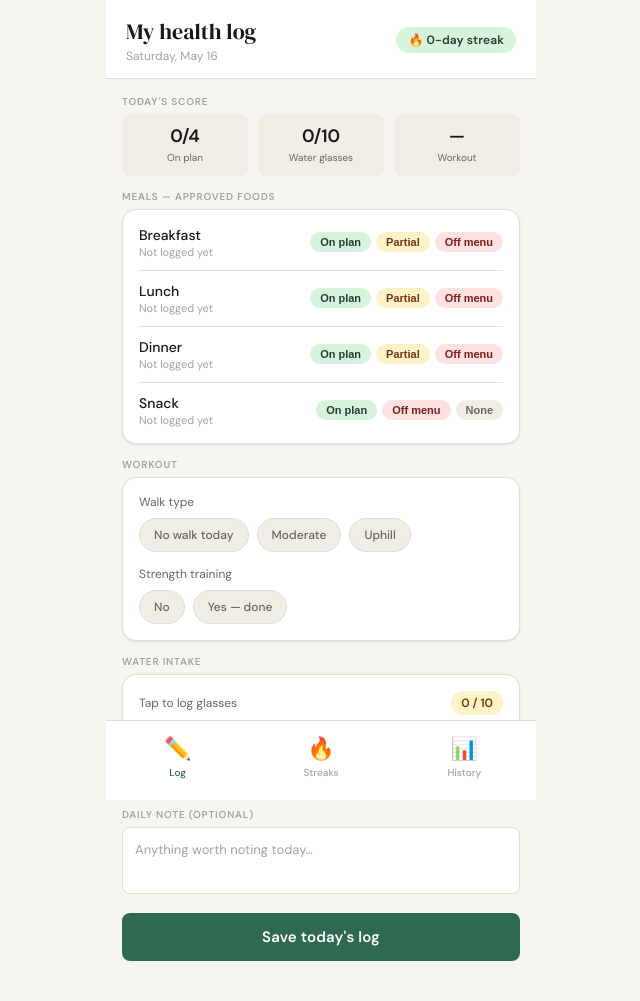
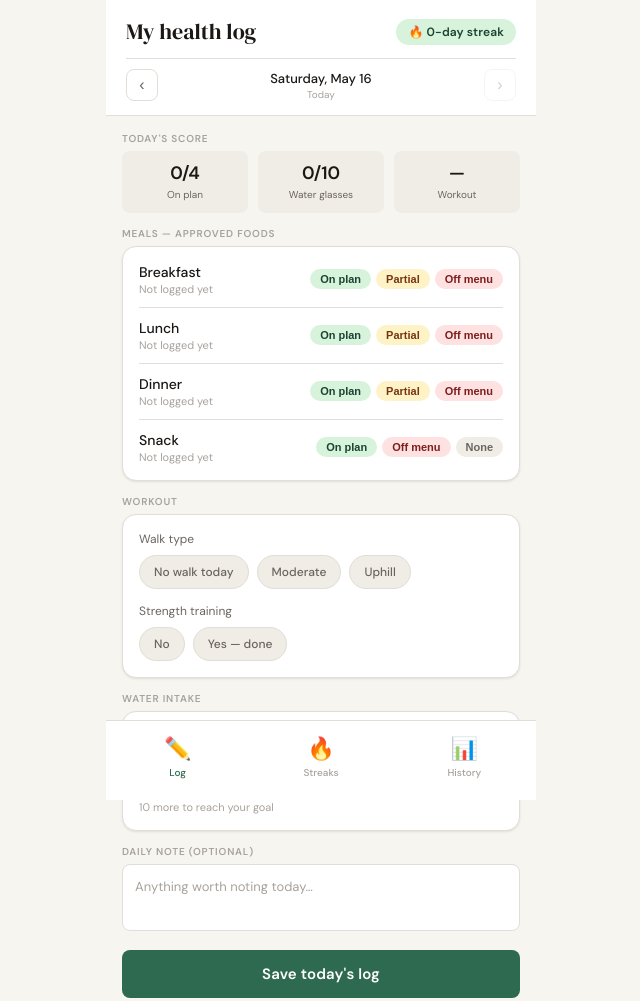
Before and after one commit to tinyjups/health-log, a plain HTML site: page index.html in a window 1280 px wide. Shown: the whole page, without its empty margins (319-959 px from the left). Drawn offline with Linux system fonts and the light colour scheme.

Commit message:
Add files via upload

```diff
--- a/index.html
+++ b/index.html
@@ -71,6 +71,13 @@
   .header-top { display: flex; align-items: center; justify-content: space-between; }
   .header-title { font-family: 'DM Serif Display', serif; font-size: 22px; color: var(--text); }
   .header-date { font-size: 12px; color: var(--text3); margin-top: 2px; }
+  .date-nav { display: flex; align-items: center; justify-content: space-between; margin-top: 10px; padding-top: 10px; border-top: 1px solid var(--border); }
+  .date-nav-btn { background: none; border: 1px solid var(--border); border-radius: 8px; width: 32px; height: 32px; display: flex; align-items: center; justify-content: center; cursor: pointer; font-size: 16px; color: var(--text2); transition: background 0.15s; }
+  .date-nav-btn:active { background: var(--surface2); }
+  .date-nav-btn:disabled { opacity: 0.3; cursor: default; }
+  .date-nav-label { font-size: 13px; font-weight: 500; color: var(--text); text-align: center; flex: 1; }
+  .date-nav-today { font-size: 10px; color: var(--text3); text-align: center; margin-top: 1px; }
+  .past-banner { background: var(--amber-light); color: var(--amber-text); font-size: 12px; font-weight: 500; padding: 8px 14px; border-radius: 8px; text-align: center; display: none; }
   .streak-badge {
     background: var(--green-light);
     color: var(--green-text);
@@ -381,10 +388,20 @@
       </div>
       <div class="streak-badge" id="streakBadge">🔥 0-day streak</div>
     </div>
+    <div class="date-nav">
+      <button class="date-nav-btn" id="prevDayBtn" onclick="changeDay(-1)">‹</button>
+      <div>
+        <div class="date-nav-label" id="dateNavLabel"></div>
+        <div class="date-nav-today" id="dateNavSub"></div>
+      </div>
+      <button class="date-nav-btn" id="nextDayBtn" onclick="changeDay(1)">›</button>
+    </div>
   </div>
 
   <!-- LOG SCREEN -->
   <div class="screen active" id="screen-log">
+
+    <div class="past-banner" id="pastBanner">📅 Editing a past entry — changes save automatically</div>
 
     <div>
       <div class="label">Today's score</div>
@@ -551,7 +568,16 @@ const MEAL_LABELS = { breakfast:'Breakfast', lunch:'Lunch', dinner:'Dinner', sna
 
 function todayKey() {
   const d = new Date();
+  return dateToKey(d);
+}
+
+function dateToKey(d) {
   return `${d.getFullYear()}-${String(d.getMonth()+1).padStart(2,'0')}-${String(d.getDate()).padStart(2,'0')}`;
+}
+
+function keyToDate(key) {
+  const [y,m,d] = key.split('-').map(Number);
+  return new Date(y, m-1, d);
 }
 
 function getStorage() {
@@ -561,10 +587,8 @@ function setStorage(data) {
   try { localStorage.setItem('healthLog', JSON.stringify(data)); } catch(e) {}
 }
 
-function getTodayData() {
-  const all = getStorage();
-  const key = todayKey();
-  if (!all[key]) all[key] = {
+function emptyDay() {
+  return {
     meals: { breakfast: null, lunch: null, dinner: null, snack: null },
     mealNotes: { breakfast: '', lunch: '', dinner: '', snack: '' },
     walk: null,
@@ -573,21 +597,60 @@ function getTodayData() {
     note: '',
     saved: false
   };
+}
+
+function getDataForKey(key) {
+  const all = getStorage();
+  if (!all[key]) all[key] = emptyDay();
   return { all, key, day: all[key] };
 }
 
-function saveTodayData(day) {
-  const { all, key } = getTodayData();
+function saveDataForKey(key, day) {
+  const all = getStorage();
   all[key] = day;
   setStorage(all);
 }
 
-// STATE
-let state = getTodayData().day;
+// STATE — activeKey drives which day is shown
+let activeKey = todayKey();
+let state = getDataForKey(activeKey).day;
+
+function changeDay(delta) {
+  const d = keyToDate(activeKey);
+  d.setDate(d.getDate() + delta);
+  const newKey = dateToKey(d);
+  // don't go into the future
+  if (newKey > todayKey()) return;
+  activeKey = newKey;
+  state = getDataForKey(activeKey).day;
+  refreshLogScreen();
+}
+
+function refreshLogScreen() {
+  updateDateNav();
+  buildMealsCard();
+  buildWaterDots();
+  loadState();
+  updateScores();
+  updateStreakBadge();
+}
+
+function updateDateNav() {
+  const isToday = activeKey === todayKey();
+  const d = keyToDate(activeKey);
+  document.getElementById('dateNavLabel').textContent = d.toLocaleDateString('en-US', { weekday:'long', month:'short', day:'numeric' });
+  document.getElementById('dateNavSub').textContent = isToday ? 'Today' : keyToDate(activeKey).getFullYear() !== new Date().getFullYear() ? activeKey : '';
+  document.getElementById('nextDayBtn').disabled = isToday;
+  document.getElementById('pastBanner').style.display = isToday ? 'none' : 'block';
+  // update section label
+  const scoreLabel = document.querySelector('#screen-log .label');
+  if (scoreLabel) scoreLabel.textContent = isToday ? "Today's score" : "Day score";
+}
 
 function init() {
-  const d = new Date();
-  document.getElementById('headerDate').textContent = d.toLocaleDateString('en-US', { weekday:'long', month:'long', day:'numeric' });
+  activeKey = todayKey();
+  state = getDataForKey(activeKey).day;
+  updateDateNav();
   buildMealsCard();
   buildWaterDots();
   loadState();
@@ -638,7 +701,7 @@ function buildWaterDots() {
 }
 
 function loadState() {
-  const { day } = getTodayData();
+  const { day } = getDataForKey(activeKey);
   state = day;
   MEAL_KEYS.forEach(meal => {
     if (state.meals[meal]) applyMealUI(meal, state.meals[meal]);
@@ -746,13 +809,13 @@ function updateScores() {
 function autosave() {
   const noteEl = document.getElementById('dailyNote');
   if (noteEl) state.note = noteEl.value;
-  saveTodayData(state);
+  saveDataForKey(activeKey, state);
 }
 
 function saveDay() {
   autosave();
   state.saved = true;
-  saveTodayData(state);
+  saveDataForKey(activeKey, state);
   updateStreakBadge();
   showToast('Day logged! Keep the streak alive 🔥');
   if (document.getElementById('screen-streak').classList.contains('active')) buildStreakScreen();
```
